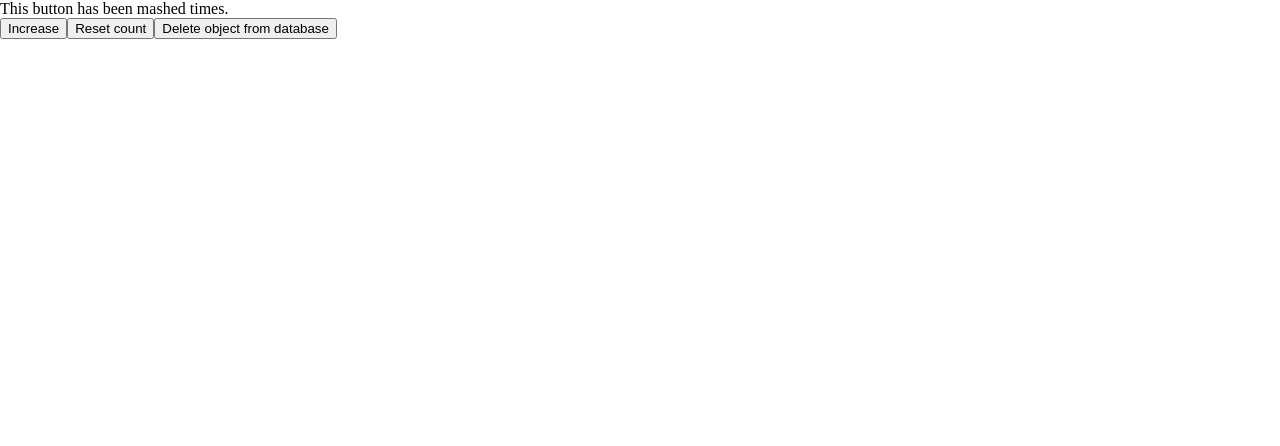
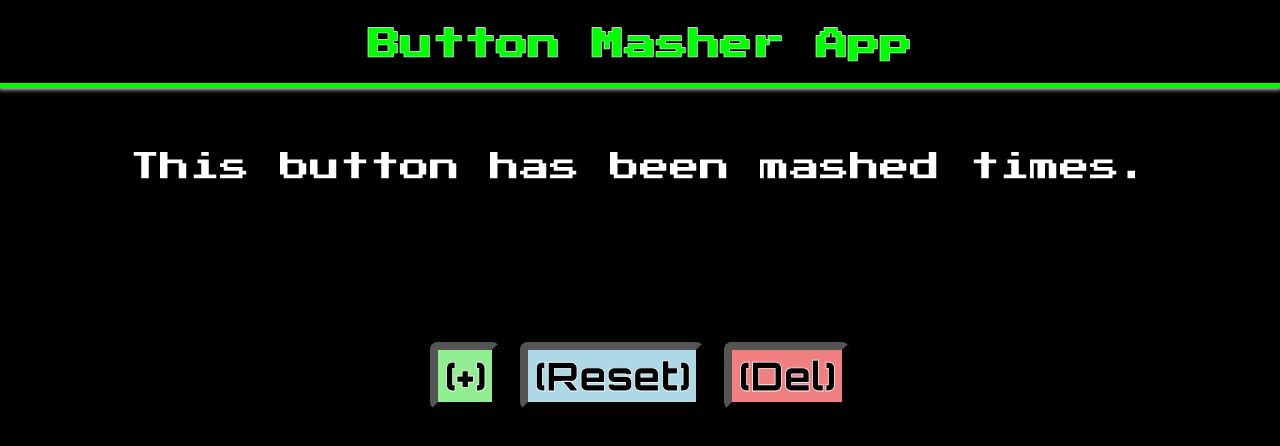
Before and after one commit to lachiem1/button_app, a Gatsby site in the folder frontend/: page / in a window 1280 px wide. Built offline with nearby package versions, Linux system fonts and the light colour scheme; Gatsby itself is replaced by a stand-in of ours; no server answers.

Commit message:
Update index.js to return child components and call functions in index (parent) onClick events in child buttons

```diff
--- a/frontend/gatsby-config.js
+++ b/frontend/gatsby-config.js
@@ -3,8 +3,8 @@
  */
 module.exports = {
   siteMetadata: {
-    title: `frontend`,
+    title: `Button Masher App`,
     siteUrl: `https://www.yourdomain.tld`,
   },
-  plugins: [],
+  plugins: [`gatsby-plugin-sass`],
 }
--- a/frontend/src/pages/index.js
+++ b/frontend/src/pages/index.js
@@ -1,4 +1,9 @@
+// imports
 import React, { useState, useEffect } from 'react';
+import "../styles.scss"
+import ClickText from '../components/ClickText';
+import ClickButtons from '../components/ClickButtons';
+import Navbar from '../components/Navbar';
 
 const IndexPage = () => {
   let [clickData, setClickData] = useState(null);
@@ -15,6 +20,7 @@ const IndexPage = () => {
   };
 
   const updateData = async () => {
+    console.log('updateData being called')
     const response = await fetch('http://localhost:8000/update-clicks/', {
       method: 'GET',
       headers: { 'Content-Type': 'application/json' }
@@ -23,19 +29,6 @@ const IndexPage = () => {
       clickData = data.objNumClicks;
       setClickData(clickData);
       console.log(data);
-  };
-
-  const deleteData = async () => {
-    const response = await fetch('http://localhost:8000/update-clicks/', {
-      method: 'DELETE',
-      headers: { 'Content-Type': 'application/json' }
-    });
-    const data = await response.json();
-    clickData = data.objNumClicks;
-    setClickData(clickData);
-    console.log(data);
-
-    if (data.objNumClicks !== -1) console.log("error in deleteData()");
   };
 
   const resetData = async () => {
@@ -51,6 +44,19 @@ const IndexPage = () => {
     if (data.objNumClicks !== 0) console.log("error in resetData()");
   }
 
+  const deleteData = async () => {
+    const response = await fetch('http://localhost:8000/update-clicks/', {
+      method: 'DELETE',
+      headers: { 'Content-Type': 'application/json' }
+    });
+    const data = await response.json();
+    clickData = data.objNumClicks;
+    setClickData(clickData);
+    console.log(data);
+
+    if (data.objNumClicks !== -1) console.log("error in deleteData()");
+  };
+
   // runs upon first page load
   useEffect(() => {
     fetchDataOnLoad();
@@ -58,27 +64,16 @@ const IndexPage = () => {
 
 
   return (
-    <div>
-      {/* Will be updated each time clickInfo is set */}
-      {clickData === -1 ? <div>Click obj deleted. Press increase to create new obj and keep counting...</div>
-                        : <div>This button has been mashed {clickData} times.</div>}
-
-      <button onClick={() => {
-        updateData();
-        }
-      }>Increase</button>
-
-      <button onClick={() => {
-        resetData();
-      }}>Reset count</button>
-
-      <button onClick={() => {
-        deleteData();
-      }}>Delete object from database</button>
-
+    <div className='overall-container'>
+      <Navbar/>
+      {/* Pass clickData as props to ClickText component */}
+      <ClickText clickData={clickData}/>
+      <ClickButtons updateData={updateData}
+                    resetData={resetData}
+                    deleteData={deleteData}
+      />
     </div>
   );
-}
-export default IndexPage;
+}; export default IndexPage;
 
-export const Head = () => <title>Button Counter</title>
+export const Head = () => <title>Button Masher</title>
```
